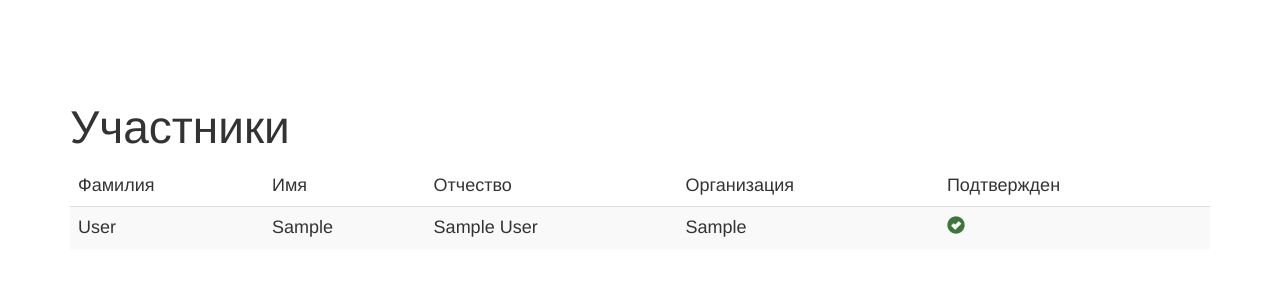
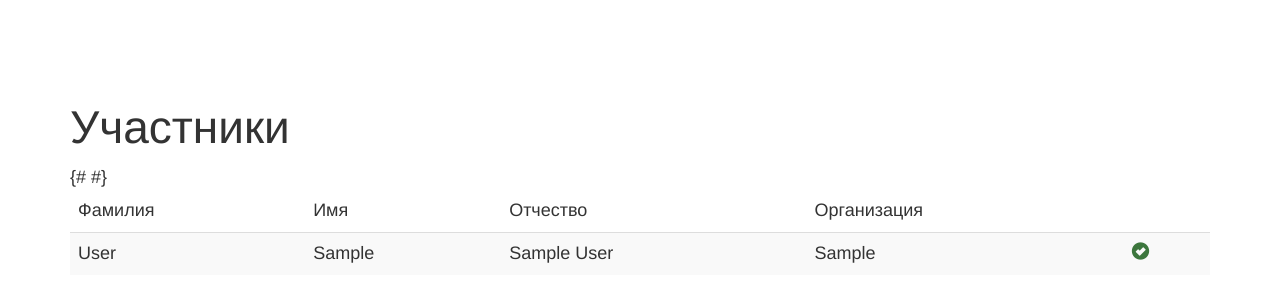
Before and after one commit to mgatpnpi/rosneutro, a Django app: page /members/list in a window 1280 px wide. Shown: the part 52-354 px from the top of the page. Run offline with Django 3.2, Linux system fonts and the light colour scheme; tables that the repository leaves empty hold one stand-in row (values such as "Sample post"); style sheets or scripts are compiled from the project's sources; parts of the project's set-up code (start-up, migrations or seed data) failed here and were passed over; some libraries are stand-ins or nearby versions.

Commit message:
members list hide verified coloumn

```diff
--- a/templates/members_list.html
+++ b/templates/members_list.html
@@ -12,7 +12,7 @@
 				<td>{% trans 'Имя' %}</td>
 				<td>{% trans 'Отчество' %}</td>
 				<td>{% trans 'Организация' %}</td>
-				<td>{% trans 'Подтвержден' %}</td>
+                {#                <td>{% trans 'Подтвержден' %}</td>#}
 			</tr>
 		</thead>
 		<tbody>
@@ -22,11 +22,12 @@
 			<td>{{ member.first_name }}</td>
 			<td>{{ member.middle_name }}</td>
 			<td>{{ member.organization }}</td>
-			<td>
+            {#			<td>
                 {% if member.approved %}
                     <span class="glyphicon glyphicon-ok-sign text-success"></span>
                 {% endif %}
             </td>
+            #}
 		</tr>
 		{% endfor %}
 		</tbody>
```
